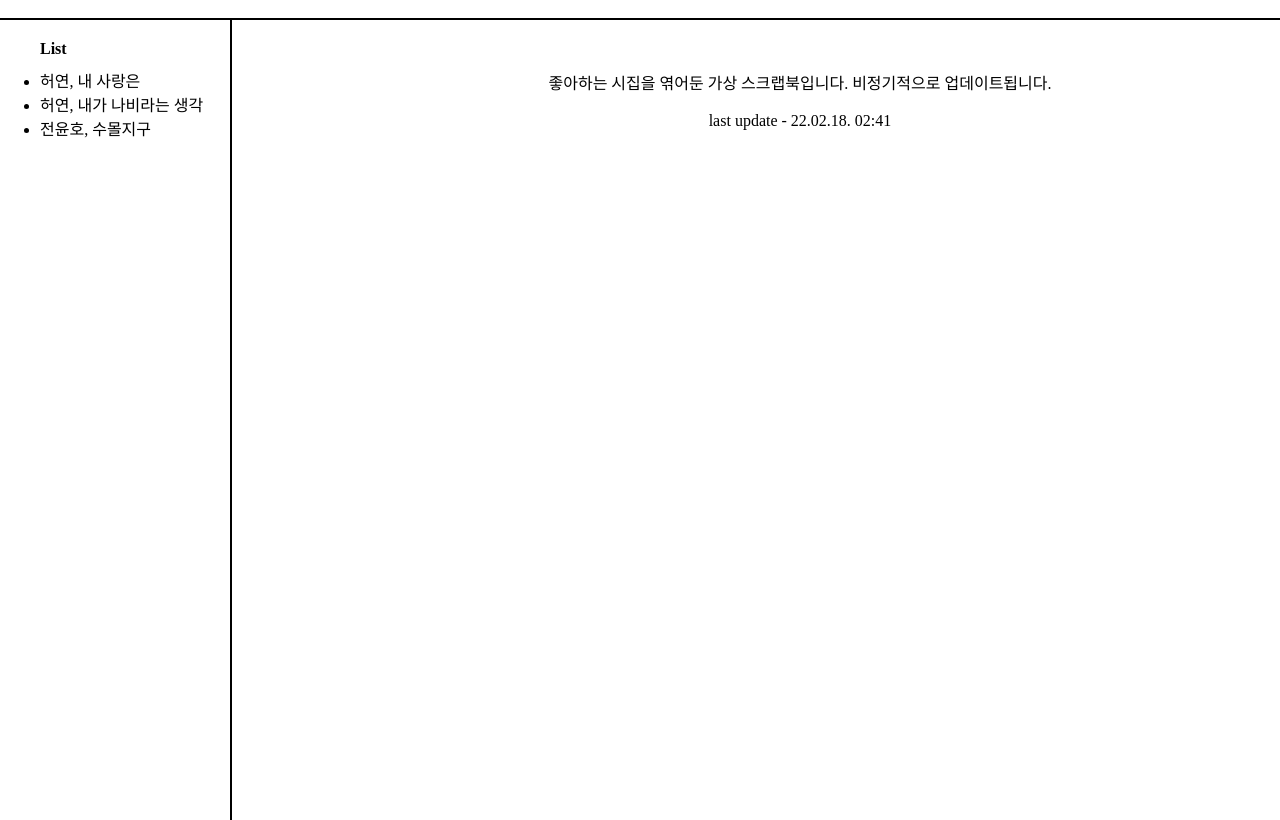
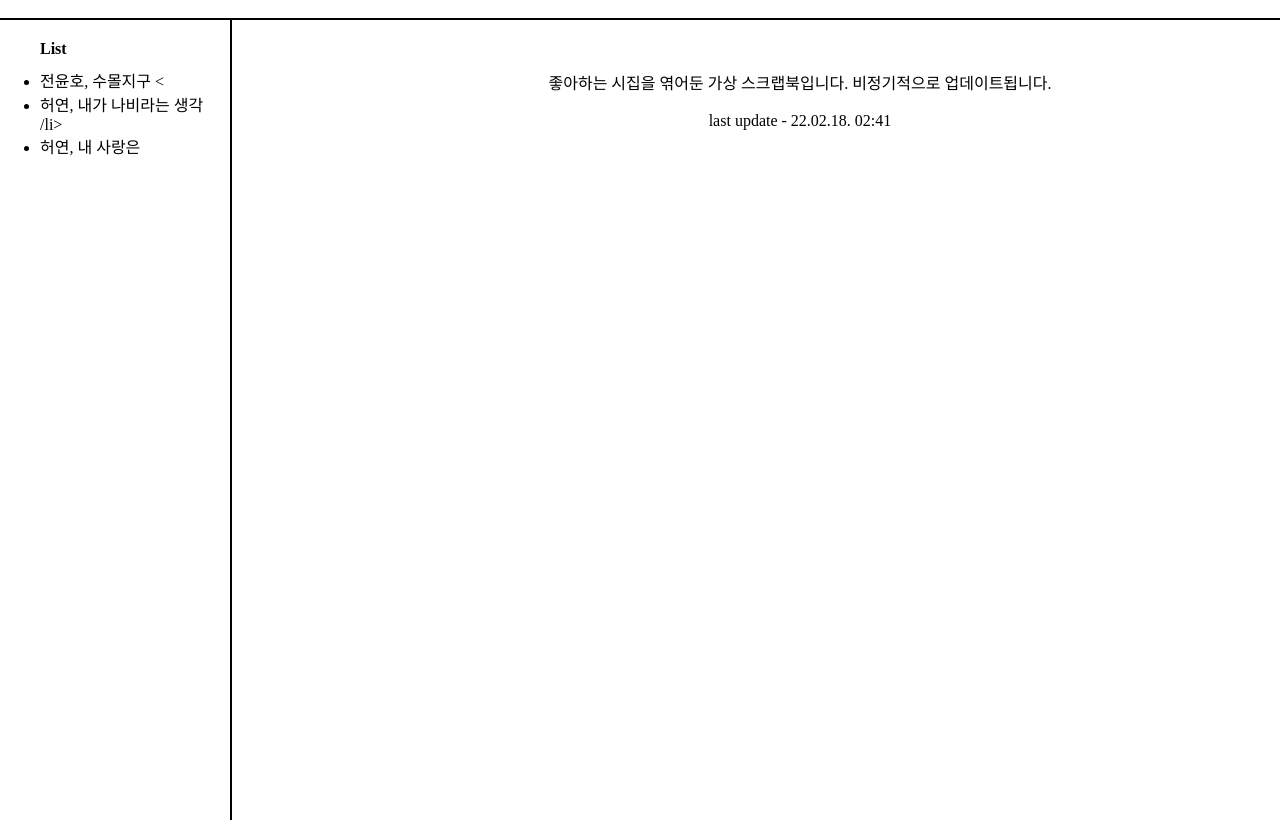
Before and after one commit to seoill/htmlbasic, a plain HTML site: page index.html in a window 1280 px wide. Shown: the part 69-889 px from the top of the page. Drawn offline with Linux system fonts and the light colour scheme.

Commit message:
Update index.html

```diff
--- a/index.html
+++ b/index.html
@@ -16,9 +16,9 @@
     <div id="grid">
        <ul>
           <h4>List </h4>
-          <li> <a href="3.html"> 허연, 내 사랑은 </a></li>
+          <li> <a href="1.html"> 전윤호, 수몰지구 </a><
           <li> <a href="2.html"> 허연, 내가 나비라는 생각 </a></li>
-          <li> <a href="1.html"> 전윤호, 수몰지구 </a></li>
+          /li><li> <a href="3.html"> 허연, 내 사랑은 </a></li>
         </ul>
 
       <div id="main">
```
